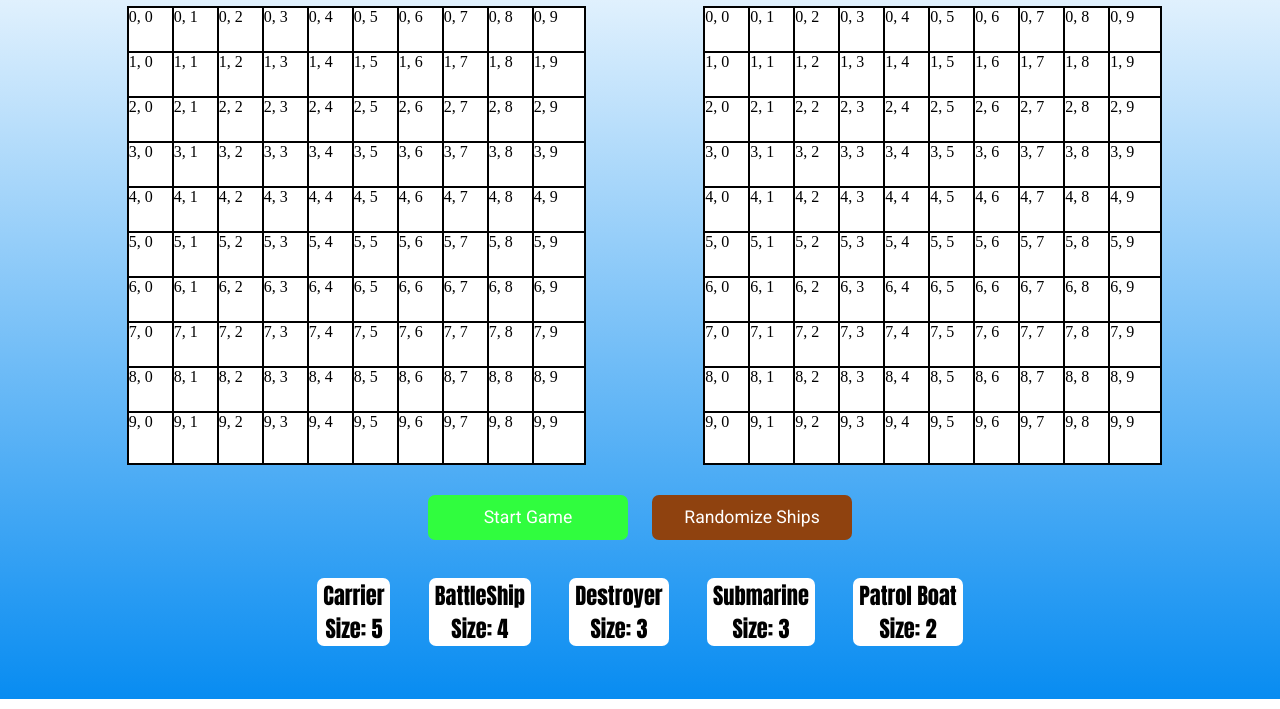
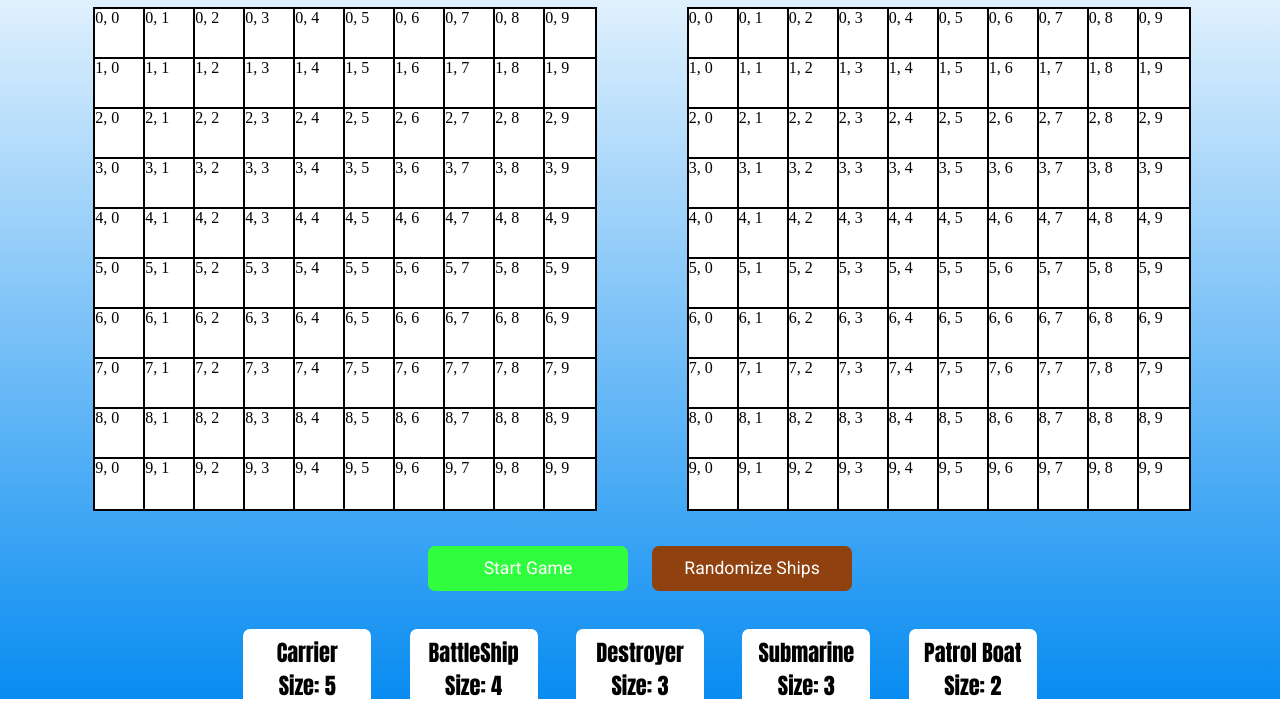
Before and after one commit to dayercher005/Battleship, a website built with webpack: page src/assets/template.html in a window 1280 px wide. Shown: the part 101-810 px from the top of the page. Built offline with nearby package versions, Linux system fonts and the light colour scheme.

Commit message:
Rendered styling of webpage

```diff
--- a/src/assets/styles.css
+++ b/src/assets/styles.css
@@ -36,8 +36,8 @@ div[id="battleFields"]{
 
 #opponentGrid, #ownGrid{
     display: grid;
-    grid-template-columns: repeat(10, 45px);
-    grid-template-rows: repeat(10, 45px);
+    grid-template-columns: repeat(10, 50px);
+    grid-template-rows: repeat(10, 50px);
 }
 
 .cellButton{
@@ -93,6 +93,9 @@ button[class="Ships"]{
     border: none;
     border-radius: 7px;
     background-color: hsl(0, 0%, 100%);
+    height: 80px;
+    width: 10vw;
+    max-width: 200px;
 }
 
 button[class="Ships"]:hover{
```
